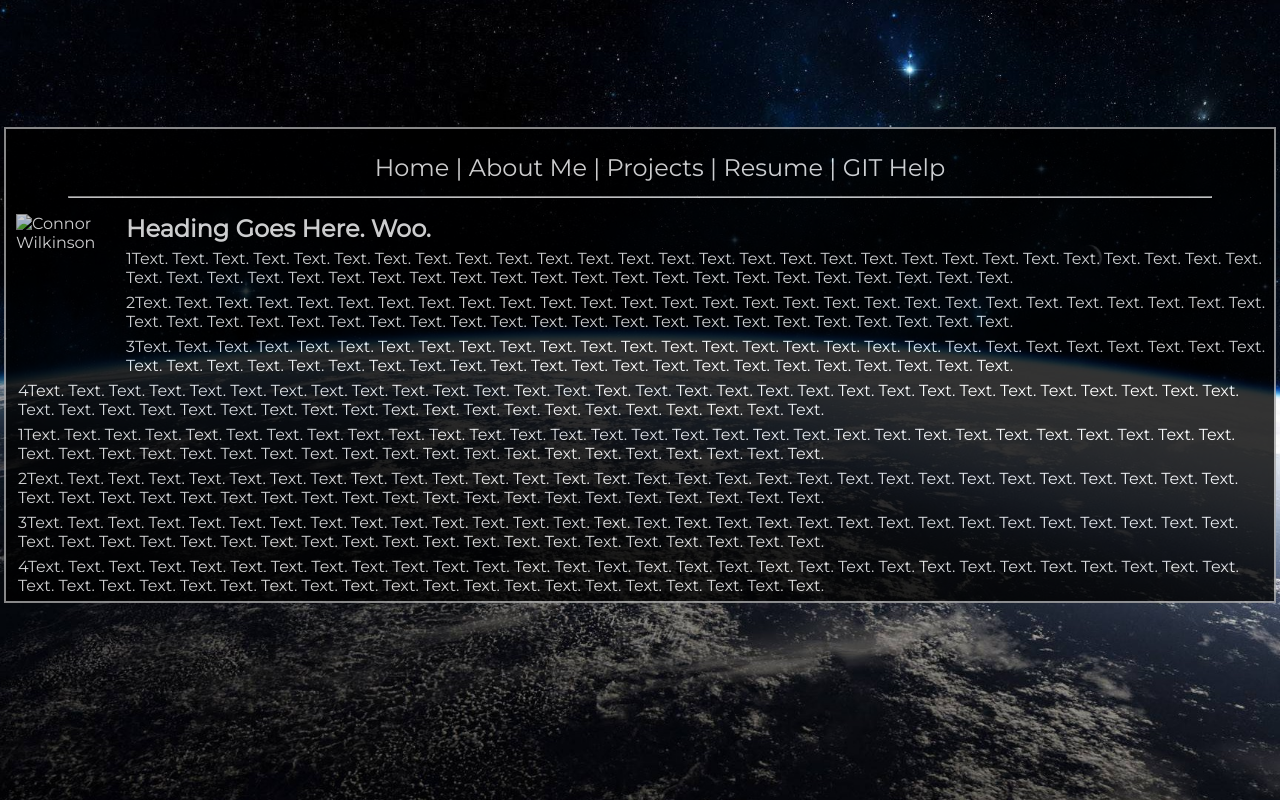
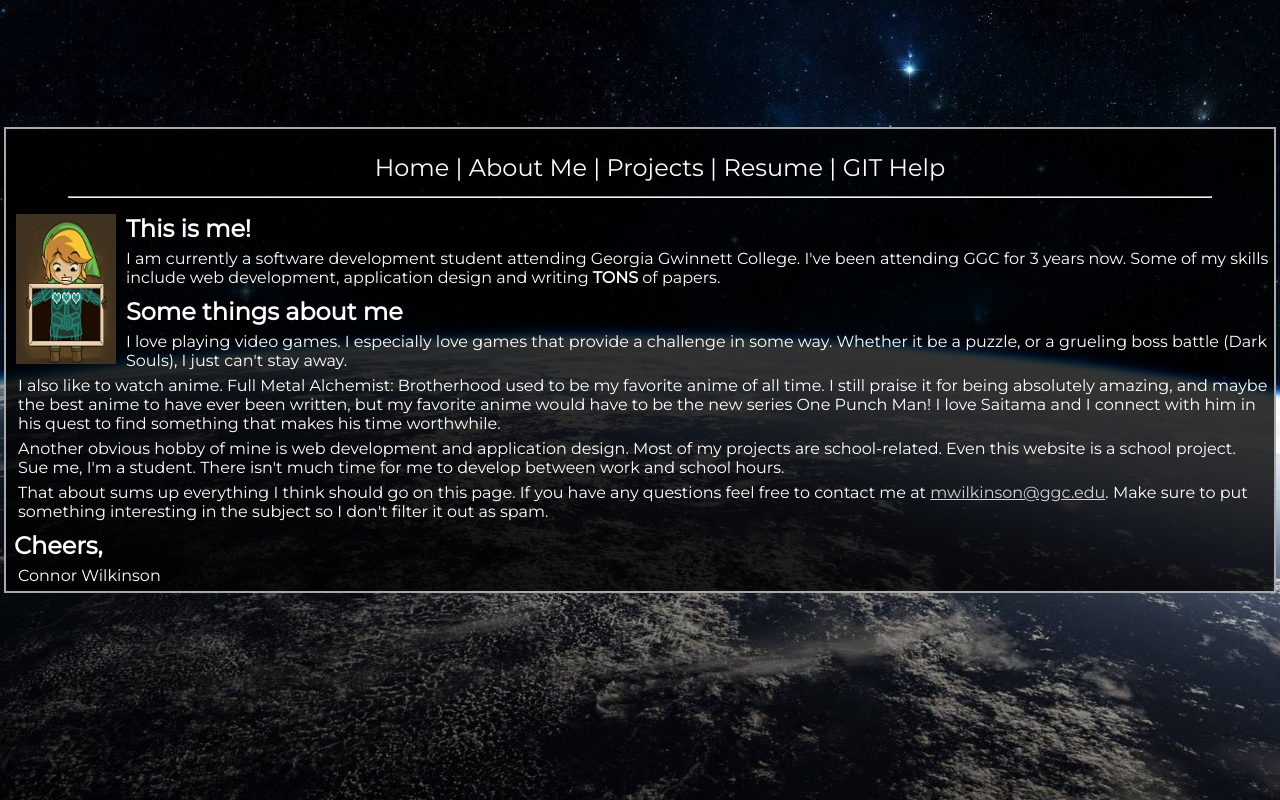
Before and after one commit to UnreliablePenguin/unreliablepenguin.github.io, a PHP site: page /about.html in a window 1280 px wide. Run offline with PHP 8.4, Linux system fonts and the light colour scheme.

Commit message:
Changed about page and added image.

```diff
--- a/about.html
+++ b/about.html
@@ -23,16 +23,20 @@
             </div>
 
             <div class="content">
-                <img src="" height="150px" width="100px" alt="Connor Wilkinson" title="This is me">
-                <h2>Heading Goes Here. Woo.</h2>
-                <p>1Text. Text. Text. Text. Text. Text. Text. Text. Text. Text. Text. Text. Text. Text. Text. Text. Text. Text. Text. Text. Text. Text. Text. Text. Text. Text. Text. Text. Text. Text. Text. Text. Text. Text. Text. Text. Text. Text. Text. Text. Text. Text. Text. Text. Text. Text. Text. Text. Text. Text. </p>
-                <p>2Text. Text. Text. Text. Text. Text. Text. Text. Text. Text. Text. Text. Text. Text. Text. Text. Text. Text. Text. Text. Text. Text. Text. Text. Text. Text. Text. Text. Text. Text. Text. Text. Text. Text. Text. Text. Text. Text. Text. Text. Text. Text. Text. Text. Text. Text. Text. Text. Text. Text. </p>
-                <p>3Text. Text. Text. Text. Text. Text. Text. Text. Text. Text. Text. Text. Text. Text. Text. Text. Text. Text. Text. Text. Text. Text. Text. Text. Text. Text. Text. Text. Text. Text. Text. Text. Text. Text. Text. Text. Text. Text. Text. Text. Text. Text. Text. Text. Text. Text. Text. Text. Text. Text. </p>
-                <p>4Text. Text. Text. Text. Text. Text. Text. Text. Text. Text. Text. Text. Text. Text. Text. Text. Text. Text. Text. Text. Text. Text. Text. Text. Text. Text. Text. Text. Text. Text. Text. Text. Text. Text. Text. Text. Text. Text. Text. Text. Text. Text. Text. Text. Text. Text. Text. Text. Text. Text. </p>
-                <p>1Text. Text. Text. Text. Text. Text. Text. Text. Text. Text. Text. Text. Text. Text. Text. Text. Text. Text. Text. Text. Text. Text. Text. Text. Text. Text. Text. Text. Text. Text. Text. Text. Text. Text. Text. Text. Text. Text. Text. Text. Text. Text. Text. Text. Text. Text. Text. Text. Text. Text. </p>
-                <p>2Text. Text. Text. Text. Text. Text. Text. Text. Text. Text. Text. Text. Text. Text. Text. Text. Text. Text. Text. Text. Text. Text. Text. Text. Text. Text. Text. Text. Text. Text. Text. Text. Text. Text. Text. Text. Text. Text. Text. Text. Text. Text. Text. Text. Text. Text. Text. Text. Text. Text. </p>
-                <p>3Text. Text. Text. Text. Text. Text. Text. Text. Text. Text. Text. Text. Text. Text. Text. Text. Text. Text. Text. Text. Text. Text. Text. Text. Text. Text. Text. Text. Text. Text. Text. Text. Text. Text. Text. Text. Text. Text. Text. Text. Text. Text. Text. Text. Text. Text. Text. Text. Text. Text. </p>
-                <p>4Text. Text. Text. Text. Text. Text. Text. Text. Text. Text. Text. Text. Text. Text. Text. Text. Text. Text. Text. Text. Text. Text. Text. Text. Text. Text. Text. Text. Text. Text. Text. Text. Text. Text. Text. Text. Text. Text. Text. Text. Text. Text. Text. Text. Text. Text. Text. Text. Text. Text. </p>
+                <img src="images/connorw.jpg" height="150px" width="100px" alt="Connor Wilkinson" title="This is me">
+                <h2>This is me!</h2>
+                <p>I am currently a software development student attending Georgia Gwinnett College. I've been attending GGC for 3 years now. Some of my skills include web development, application design and writing <strong>TONS</strong> of papers.</p>
+                <h2>Some things about me</h2>
+                <p>I love playing video games. I especially love games that provide a challenge in some way. Whether it be a puzzle, or a grueling boss battle (Dark Souls), I just can't stay away.</p>
+                <p>I also like to watch anime. Full Metal Alchemist: Brotherhood used to be my favorite anime of all time. I still praise it for being absolutely amazing, and maybe the best anime to have ever been written, but my favorite
+                anime would have to be the new series One Punch Man! I love Saitama and I connect with him in his quest to find something that makes his time worthwhile.</p>
+                <p>Another obvious hobby of mine is web development and application design. Most of my projects are school-related. Even this website is a school project. Sue me, I'm a student. There isn't much time for me to develop between work and
+                school hours.</p>
+                <p>That about sums up everything I think should go on this page. If you have any questions feel free to contact me at <a id="mail" href="mailto:mwilkinson@ggc.edu">mwilkinson@ggc.edu</a>. Make sure to put something interesting in the subject
+                so I don't filter it out as spam.</p>
+                <h2>Cheers,</h2>
+                <p>Connor Wilkinson</p>
+
             </div>
         </div>
    </body>
--- a/css/style.css
+++ b/css/style.css
@@ -27,7 +27,7 @@ body .main {
     background-color: black;
     opacity: .8;
     border: 2px darkgrey solid;
-    border-radius: 10%;
+/*    border-radius: 10%;/**/
     margin: -10px 0px 0px -10px;
     height: 115px;
     width: 470px;
@@ -56,11 +56,15 @@ body .main {
 
 .back {
     position: relative;
-    background-color: black;
-    opacity: 0.8;
+    /*background-color: black;
+    opacity: 1;*/
+    background-color: rgba(0,0,0,.8);
     border: 2px darkgrey solid;
     z-index: 1;
     margin-top: 10%;
+}
+#mail {
+    text-decoration: underline;
 }
 
 .back .navigation{
@@ -86,6 +90,7 @@ body .main {
     padding-top: 4px;
     padding-left: 10px;
     padding-right: 10px;
+    opacity: 1;
 }
 
 .content p{
```
Also changed, not shown: images/connorw.jpg (added).
